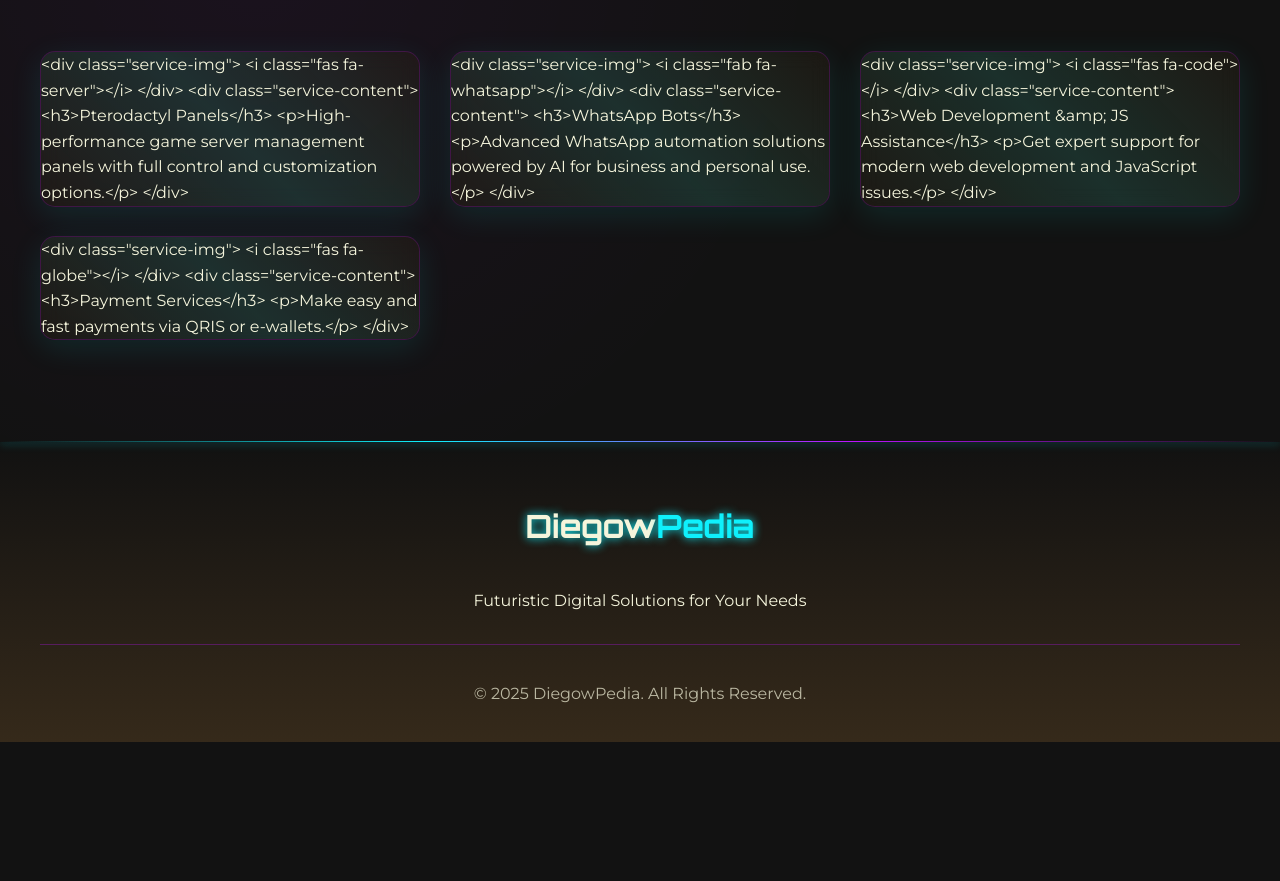
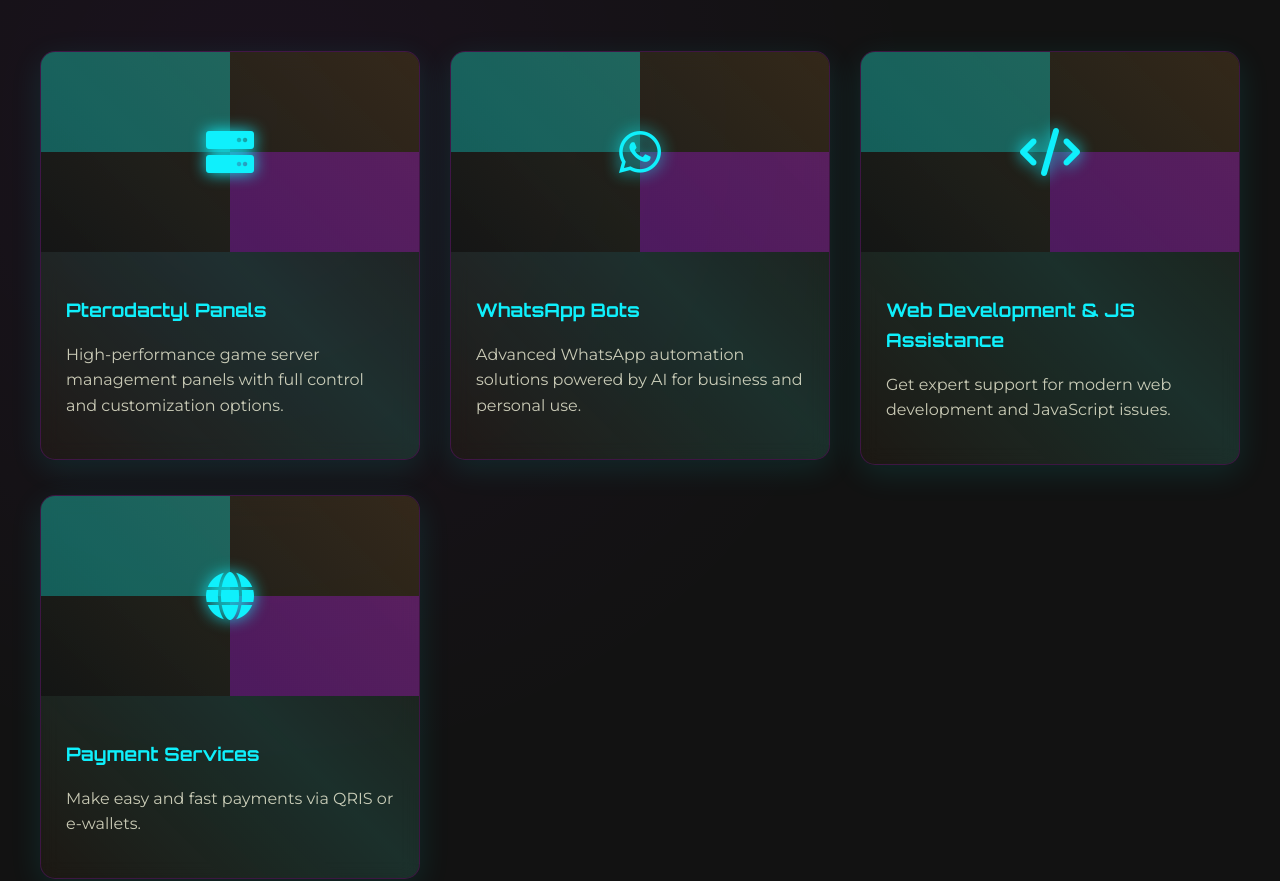
Before and after one commit to AlfinoDiego/diegowwebfix, a plain HTML site: page index.html in a window 1280 px wide. Shown: the part 940-1821 px from the top of the page. Before the commit the page ends 1682 px from the top, so only its background shows below. Drawn offline with Linux system fonts and the light colour scheme.

Commit message:
Add files via upload

```diff
--- a/index.html
+++ b/index.html
@@ -1,9 +1,8 @@
 <!DOCTYPE html>
-
 <html lang="en">
 <head>
-<meta charset="utf-8"/>
-<meta content="width=device-width, initial-scale=1.0" name="viewport"/>
+    <meta charset="UTF-8">
+    <meta name="viewport" content="width=device-width, initial-scale=1.0">
     <title>DiegowPedia - Futuristic Digital Services</title>
     <style>
         :root {
@@ -766,14 +765,15 @@
             }
         }
     </style>
-<link href="https://fonts.googleapis.com/css2?family=Orbitron:wght@400;500;600;700&amp;family=Montserrat:wght@400;500;600;700&amp;display=swap" rel="stylesheet"/>
-<link href="https://cdnjs.cloudflare.com/ajax/libs/font-awesome/6.0.0-beta3/css/all.min.css" rel="stylesheet"/>
+    <link href="https://fonts.googleapis.com/css2?family=Orbitron:wght@400;500;600;700&family=Montserrat:wght@400;500;600;700&display=swap" rel="stylesheet">
+    <link rel="stylesheet" href="https://cdnjs.cloudflare.com/ajax/libs/font-awesome/6.0.0-beta3/css/all.min.css">
 </head>
 <body>
     <!-- Floating 3D Elements -->
     <div class="floating-element"></div>
     <div class="floating-element"></div>
     <div class="floating-element"></div>
+
     <header>
         <div class="container">
             <nav>
@@ -788,58 +788,74 @@
             </nav>
         </div>
     </header>
+
     <section class="hero">
         <div class="hero-content container">
             <h1>Futuristic Digital Solutions</h1>
             <p>Cutting-edge services including Pterodactyl panels, AI-powered WhatsApp bots, advanced JavaScript solutions, and next-gen website development.</p>
-<a class="cta-button" href="#contact">GET STARTED</a>
+            <a href="#contact" class="cta-button">GET STARTED</a>
         </div>
     </section>
-<section class="services" id="services">
+
+<section id="services" class="services">
   <div class="container">
     <div class="section-title">
       <h2>Our Services</h2>
     </div>
     <div class="services-grid">
-<div class="service-card"><a href="panel.html" style="text-decoration:none; color:inherit; display:block">
-&lt;div class="service-img"&gt;
-&lt;i class="fas fa-server"&gt;&lt;/i&gt;
-&lt;/div&gt;
-&lt;div class="service-content"&gt;
-&lt;h3&gt;Pterodactyl Panels&lt;/h3&gt;
-&lt;p&gt;High-performance game server management panels with full control and customization options.&lt;/p&gt;
-&lt;/div&gt;
-</a></div>
-<div class="service-card"><a href="rentalbot.html" style="text-decoration:none; color:inherit; display:block">
-&lt;div class="service-img"&gt;
-&lt;i class="fab fa-whatsapp"&gt;&lt;/i&gt;
-&lt;/div&gt;
-&lt;div class="service-content"&gt;
-&lt;h3&gt;WhatsApp Bots&lt;/h3&gt;
-&lt;p&gt;Advanced WhatsApp automation solutions powered by AI for business and personal use.&lt;/p&gt;
-&lt;/div&gt;
-</a></div>
-<div class="service-card"><a href="dev.html" style="text-decoration:none; color:inherit; display:block">
-&lt;div class="service-img"&gt;
-&lt;i class="fas fa-code"&gt;&lt;/i&gt;
-&lt;/div&gt;
-&lt;div class="service-content"&gt;
-&lt;h3&gt;Web Development &amp;amp; JS Assistance&lt;/h3&gt;
-&lt;p&gt;Get expert support for modern web development and JavaScript issues.&lt;/p&gt;
-&lt;/div&gt;
-</a></div>
-<div class="service-card"><a href="payment.html" style="text-decoration:none; color:inherit; display:block">
-&lt;div class="service-img"&gt;
-&lt;i class="fas fa-globe"&gt;&lt;/i&gt;
-&lt;/div&gt;
-&lt;div class="service-content"&gt;
-&lt;h3&gt;Payment Services&lt;/h3&gt;
-&lt;p&gt;Make easy and fast payments via QRIS or e-wallets.&lt;/p&gt;
-&lt;/div&gt;
-</a></div>
+
+      <a href="panel.html" style="text-decoration: none; color: inherit; display: block;">
+        <div class="service-card">
+          <div class="service-img">
+            <i class="fas fa-server"></i>
+          </div>
+          <div class="service-content">
+            <h3>Pterodactyl Panels</h3>
+            <p>High-performance game server management panels with full control and customization options.</p>
+          </div>
+        </div>
+      </a>
+
+      <a href="rentalbot.html" style="text-decoration: none; color: inherit; display: block;">
+        <div class="service-card">
+          <div class="service-img">
+            <i class="fab fa-whatsapp"></i>
+          </div>
+          <div class="service-content">
+            <h3>WhatsApp Bots</h3>
+            <p>Advanced WhatsApp automation solutions powered by AI for business and personal use.</p>
+          </div>
+        </div>
+      </a>
+
+      <a href="dev.html" style="text-decoration: none; color: inherit; display: block;">
+        <div class="service-card">
+          <div class="service-img">
+            <i class="fas fa-code"></i>
+          </div>
+          <div class="service-content">
+            <h3>Web Development & JS Assistance</h3>
+            <p>Get expert support for modern web development and JavaScript issues.</p>
+          </div>
+        </div>
+      </a>
+
+      <a href="payment.html" style="text-decoration: none; color: inherit; display: block;">
+        <div class="service-card">
+          <div class="service-img">
+            <i class="fas fa-globe"></i>
+          </div>
+          <div class="service-content">
+            <h3>Payment Services</h3>
+            <p>Make easy and fast payments via QRIS or e-wallets.</p>
+          </div>
+        </div>
+      </a>
+
     </div>
   </div>
 </section>
+
 
     <footer>
         <div class="container">
@@ -847,8 +863,9 @@
                 <span>Diegow</span>Pedia
             </div>
             <p>Futuristic Digital Solutions for Your Needs</p>
+
             <div class="copyright">
-<p>© 2025 DiegowPedia. All Rights Reserved.</p>
+                <p>&copy; 2025 DiegowPedia. All Rights Reserved.</p>
             </div>
         </div>
     </footer>
```
Lines whose indentation alone changed are shown as unchanged.
